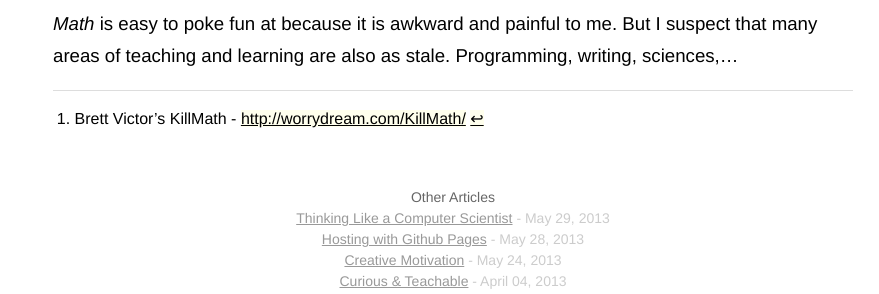
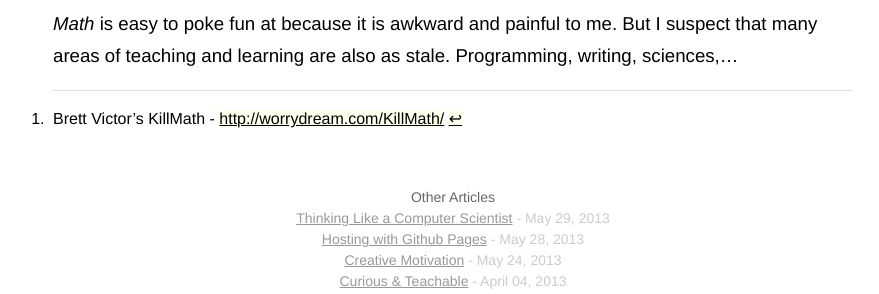
Before and after one commit to banderson623/banderson623.github.com, a Jekyll site: the page built from _posts/2013-01-01-math.md, in a window 1280 px wide. Shown: the part 692-986 px from the top of the page, without its empty margins (187-1066 px from the left). Built offline with Jekyll 4.4.1, drawn with Linux system fonts in a browser that asks for light colours.

Commit message:
fixed ordered list layout

```diff
--- a/css/main.css
+++ b/css/main.css
@@ -268,8 +268,10 @@ img.centered {
     padding:0 20px;
     overflow:scroll;
 }
-#project ul, #project ol
-#post ul, #post ol {
+#project ul,
+#project ol,
+#post ul,
+#post ol {
   margin-left: 1.35em;
 }
 
@@ -406,9 +408,13 @@ a.article_link:hover {
     }
 
     #project ul,
-    #post ul {
+    #post ul,
+    #project ol,
+    #post ol {
         margin-left:-0.25em;
     }
+    #project ol li,
+    #post ol li,
     #project ul li,
     #post ul li {
         padding-left:0.25em;
```
